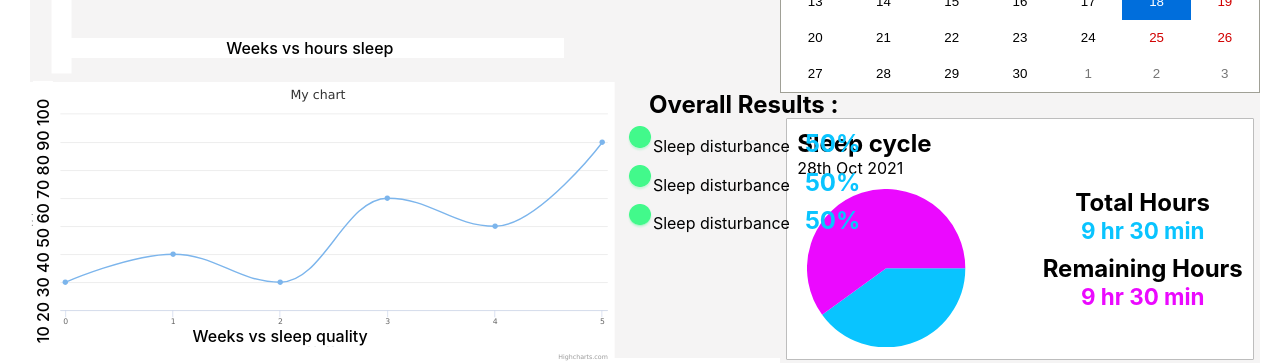
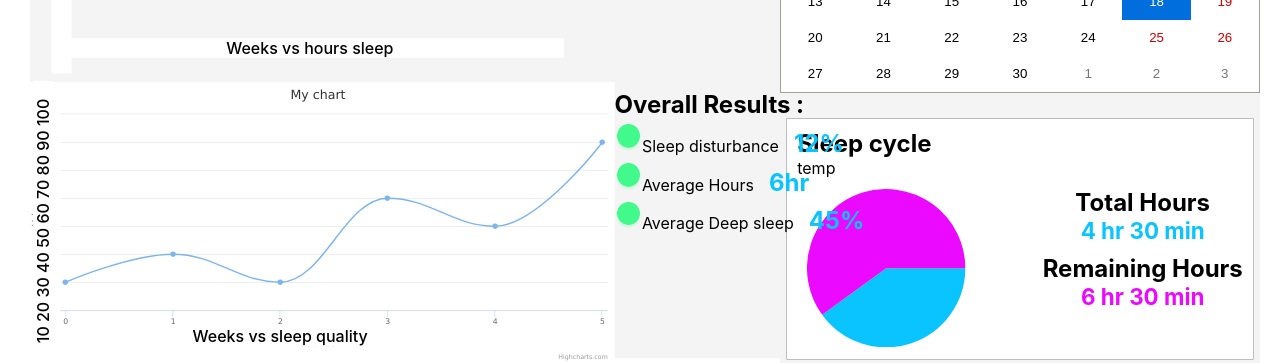
Before and after one commit to neeltron/moonscape-hackMIT, a React (Create React App) app in the folder my-app/: page / in a window 1280 px wide. Shown: the part 385-748 px from the top of the page. Built offline with nearby package versions, Linux system fonts and the light colour scheme.

Commit message:
Main deshbaord completed

```diff
--- a/my-app/src/Section/Left/left.jsx
+++ b/my-app/src/Section/Left/left.jsx
@@ -5,16 +5,28 @@ import SleepQuality from "../../components/sleep-quality/quality";
 import sym from "./sym.png";
 import {mdata,mdata2} from "../../data/bar-graph"
 import {options2,options} from "../../data/sleep-quality"
+
+const Sleepdisturbance=["12%","50%","45%","50%","76%"];
+const AverageHours=["6hr","8hr","7.5hr","6.4hr","8"];
+const AverageDeepsleep =["12%","50%","45%","50%","76%"];
+
+
 export default function Left() {
 
 
     const [data, setData] = useState(mdata);
     const [sleepQualityData, setsleepQualityData] = useState(options);
-
+    const [sleepD,setSleepD]=useState(Sleepdisturbance[Math.floor(Math.random()*4)])
+    const [MyAverageHours,setAverageHours]=useState(AverageHours[0])
+    const [MyAverageDeepsleep,setAverageDeepsleep]=useState(AverageDeepsleep[Math.floor(Math.random()*4)])
 
     const Onclick=()=>{
         setData(mdata2)
         setsleepQualityData(options2)
+        setSleepD(Sleepdisturbance[Math.floor(Math.random()*4)])
+        setAverageHours(Sleepdisturbance[Math.floor(Math.random()*4)])
+        setAverageDeepsleep(Sleepdisturbance[Math.floor(Math.random()*4)])
+
     }
 
   return (
@@ -52,19 +64,19 @@ export default function Left() {
         <div className="o-single">
           <img src={sym} />
           <p>Sleep disturbance</p>
-          <h2>50%</h2>
+          <h2>{sleepD}</h2>
         </div>
         <div className="o-single">
           <img src={sym} />
 
-          <p>Sleep disturbance</p>
-          <h2>50%</h2>
+          <p>Average Hours</p>
+          <h2>{MyAverageHours}</h2>
         </div>
         <div className="o-single">
           <img src={sym} />
 
-          <p>Sleep disturbance</p>
-          <h2>50%</h2>
+          <p>Average Deep sleep </p>
+          <h2>{MyAverageDeepsleep}</h2>
         </div>
       </div>
     </div>
--- a/my-app/src/Section/Left/left.scss
+++ b/my-app/src/Section/Left/left.scss
@@ -115,7 +115,8 @@
     position: absolute;
     z-index: 4;
     top: 55%;
-    right: 5px;
+    right: -10px;
+    text-align: left;
 
     .o-single{
         margin-top: -30px;
--- a/my-app/src/Section/Right/right.jsx
+++ b/my-app/src/Section/Right/right.jsx
@@ -1,16 +1,22 @@
-import React from "react";
+import React , { useState,useEffect }from "react";
 import ImageUI from "../../components/Image-UI/header"
-import MyCalender from "../../components/calender/calender"
+import {MyCalender,DateContext} from "../../components/calender/calender"
 import SleepCycle from "../../components/Sleep cycle/Sleep-cycle"
 
 import "./right.scss"
 export default function Right(){
+let temp=new Date()
+    const [date, setDate] = useState("temp");
+    const LoadingContextValue = { date, setDate };
+    console.log(date)
     return (
+        <DateContext.Provider value={LoadingContextValue}>
         <div className="right">
         <ImageUI/>
         <MyCalender/>
-        <SleepCycle/>
+        <SleepCycle date={date}/>
+
         </div>
-
+        </DateContext.Provider>
     )
 }
--- a/my-app/src/components/Sleep cycle/Sleep-cycle.jsx
+++ b/my-app/src/components/Sleep cycle/Sleep-cycle.jsx
@@ -1,37 +1,46 @@
 import React from "react";
 import "./style2.scss";
-import { PieChart } from 'react-minimal-pie-chart';
+import { PieChart } from "react-minimal-pie-chart";
+
+export default function SleepCycle(props) {
+
+  let val_1=Math.floor(Math.random() * 10+1)
+  let val_2=Math.floor(Math.random() * 7+1)
 
 
-
-export default function SleepCycle() {
+  console.log(props.date[1]);
   return (
     <div className="sleepCycle">
       <div className="s-head">
         <h2>Sleep cycle</h2>
-      <p>28th Oct 2021</p>
-
+        <p>{props.date.toString()}</p>
       </div>
 
       <div className="bar-g">
         <PieChart
           data={[
-    { title: 'One', value: 10, color: '#09C4FF' },
-    { title: 'Two', value: 15, color: '#EB09FF' },
+            {
+              title: "One",
+              value:val_1,
+              color: "#09C4FF",
+            },
+            {
+              title: "Two",
+              value:val_2,
+              color: "#EB09FF",
+            },
           ]}
         />
-
       </div>
       <div className="day-data">
         <div className="d-block">
-      <h2>Total Hours  </h2>
-      <h3 id="s-done">9 hr 30 min</h3>
+          <h2>Total Hours </h2>
+          <h3 id="s-done">{val_1} hr 30 min</h3>
         </div>
         <div className="d-block">
           <h2>Remaining Hours </h2>
-      <h3 id="s-left">9 hr 30 min</h3>
+          <h3 id="s-left">{val_2} hr 30 min</h3>
         </div>
-
       </div>
     </div>
   );
--- a/my-app/src/components/calender/calender.jsx
+++ b/my-app/src/components/calender/calender.jsx
@@ -1,17 +1,32 @@
-import React, { useState } from 'react';
-import Calendar from 'react-calendar';
-import 'react-calendar/dist/Calendar.css';
-import "./calender.scss"
-export default function MyCalender() {
+import React, { useContext, useState, useEffect } from "react";
+import Calendar from "react-calendar";
+import "react-calendar/dist/Calendar.css";
+import "./calender.scss";
+
+// CONTEXT API
+const DateContext = React.createContext({
+  date: "",
+  setDate: () => {},
+});
+
+  function MyCalender() {
   const [value, onChange] = useState(new Date());
 
+  const { myDate, setDate } = useContext(DateContext);
+
+  const onChan = (val) => {
+    setDate(val);
+  };
   return (
     <div>
       <Calendar
-      className="myclin"
+        className="myclin"
         onChange={onChange}
+        onClickDay={onChan}
         value={value}
       />
     </div>
   );
 }
+
+export {MyCalender,DateContext}
```
Lines whose indentation alone changed are shown as unchanged.
